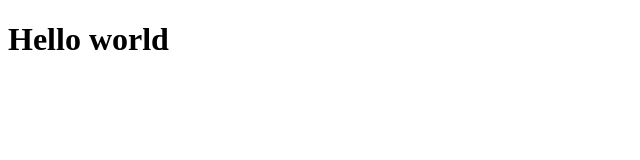
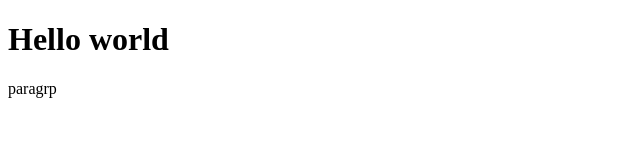
Before and after one commit to abdulaziz-01-11/github, a plain HTML site: page index.html in a window 1280 px wide. Shown: the full height of the page, 0-640 px from the left. Drawn offline with Linux system fonts and the light colour scheme.

Commit message:
add new p

```diff
--- a/index.html
+++ b/index.html
@@ -8,5 +8,6 @@
   </head>
   <body>
     <h1>Hello world</h1>
+    <p>paragrp</p>
   </body>
 </html>
```
